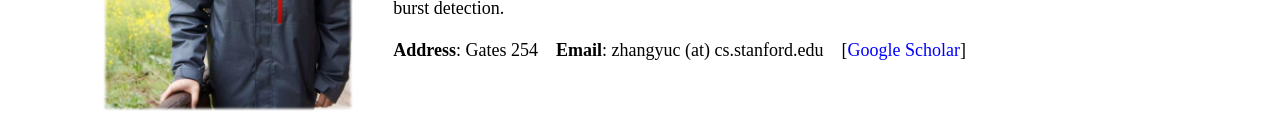
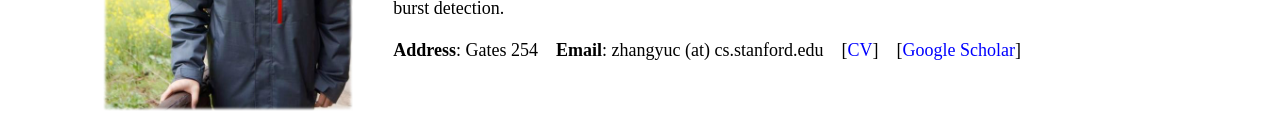
Before and after one commit to zhangyuc/zhangyuc.github.io, a plain HTML site: page index.html in a window 1280 px wide. Shown: the part 332-462 px from the top of the page. Drawn offline with Linux system fonts and the light colour scheme.

Commit message:
update homepage and CV

```diff
--- a/index.html
+++ b/index.html
@@ -61,6 +61,7 @@
                     <br>
                     <strong>Address</strong>: Gates 254 &nbsp;&nbsp;
                     <strong>Email</strong>: zhangyuc (at) cs.stanford.edu
+                    &nbsp;&nbsp; [<a style="text-decoration: none; color: blue" href="https://zhangyuc.github.io/CV/CV.pdf">CV</a>]
                     &nbsp;&nbsp; [<a style="text-decoration: none; color: blue" href="https://scholar.google.com/citations?user=Om4Lag0AAAAJ&hl=en">Google Scholar</a>]
                 </td>
             </tr>
```
Also changed, not shown: intro.html (+1 -0 lines).
